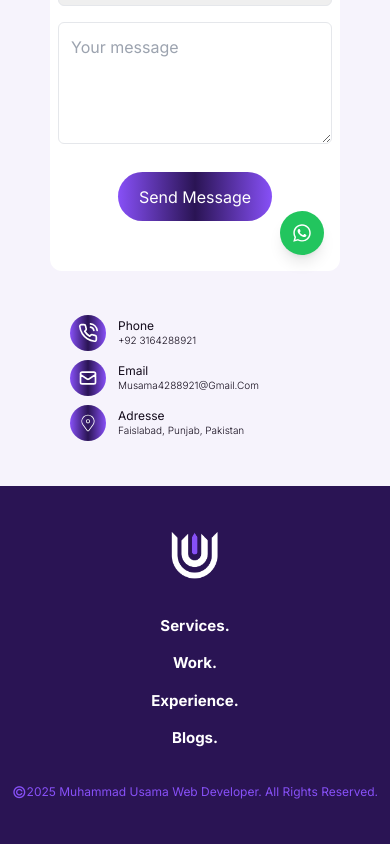
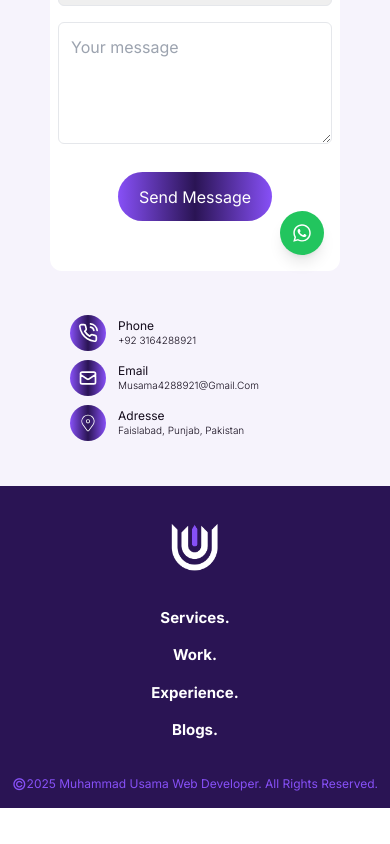
Before and after one commit to tkd-king/finle-repo, a Next.js app: page / in a window 390 px wide. Shown: the part 7272-8116 px from the top of the page. After the commit the page ends 8080 px from the top, so only its background shows below. Built offline with nearby package versions, Linux system fonts and the light colour scheme.

Commit message:
Update FotterSectio.jsx
footer updated

```diff
--- a/components/orgnisms/FotterSectio.jsx
+++ b/components/orgnisms/FotterSectio.jsx
@@ -8,7 +8,7 @@ import Image from "next/image";
 
 function FotterSectio() {
   return (
-    <div className="bg-[#2A1454] py-10 text-center">
+    <div className="bg-[#2A1454] pt-8 pb-3 md:py-10 text-center">
       <div className=" w-[100%] flex flex-col gap-[30px] items-center ">
         <div className="logo w-[15%] md:w-[5%] ">
           <Link href={"#header"}>
```
